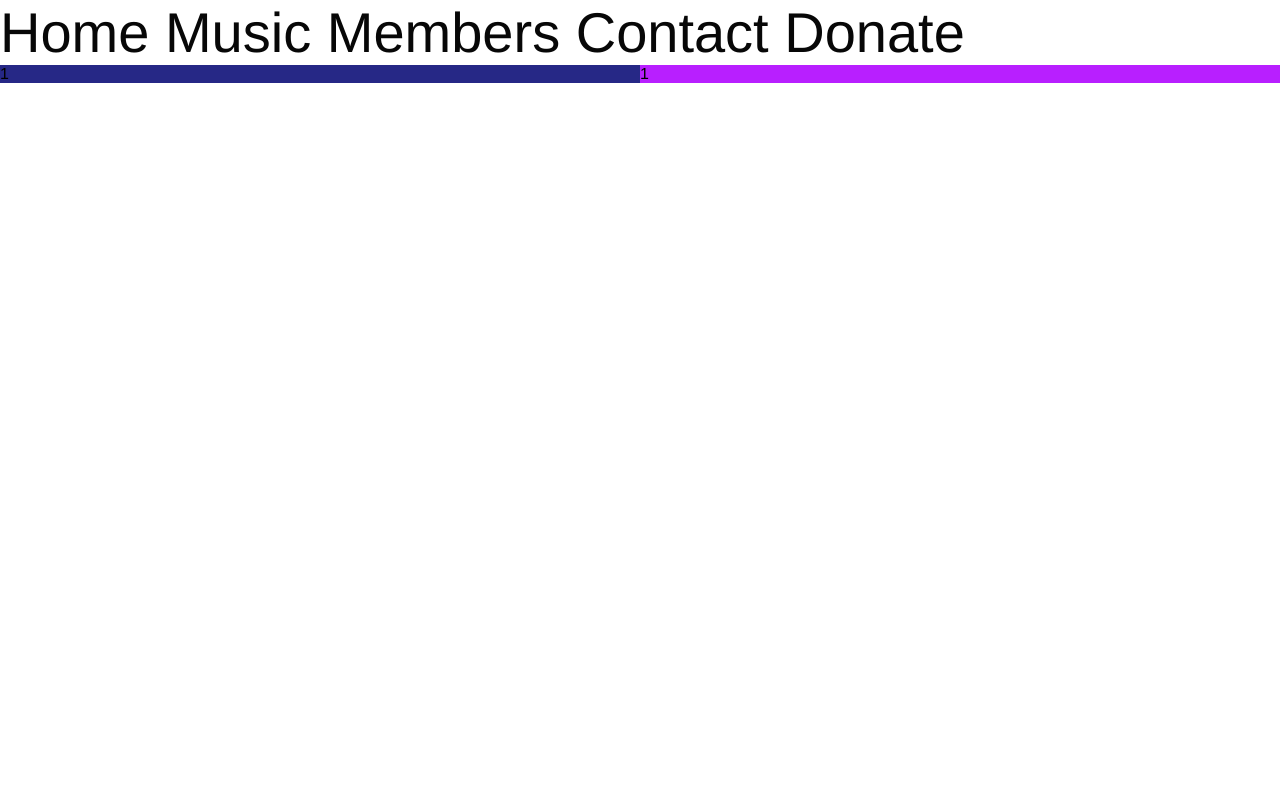
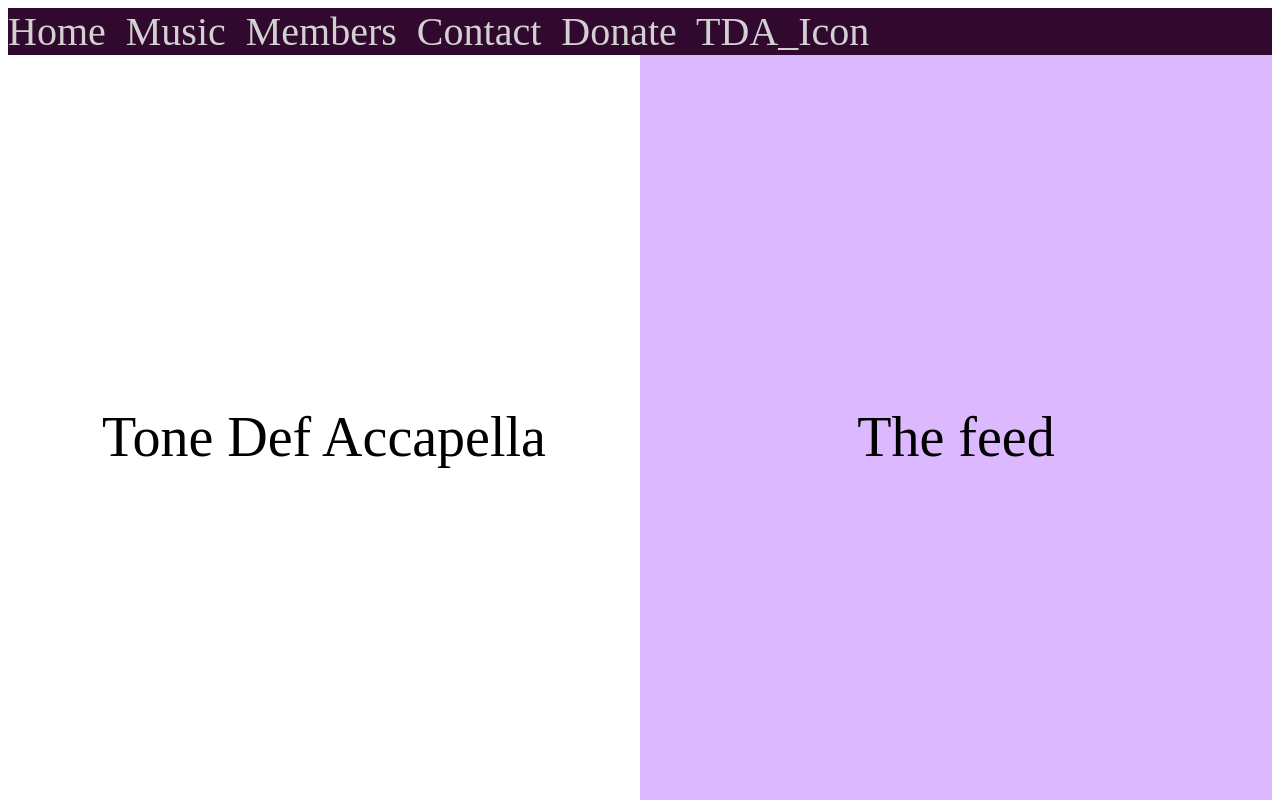
Before and after one commit to Cyang-UF/Tone-Def-Website, a React (Create React App) app in the folder client/: page / in a window 1280 px wide. Shown: the top 800 px of the page. Built offline with nearby package versions, Linux system fonts and the light colour scheme.

Commit message:
Add files via upload

```diff
--- a/client/src/Contact.js
+++ b/client/src/Contact.js
@@ -3,7 +3,17 @@ import React from "react";
 function Contact(){
     return(
     <div>
-        <h1>Welcome to the contacts page!</h1>
+        <div class = "grid-container">
+
+            <div class = "grid-item LeftSide">
+             <p id="blocktext"> Bookings </p>
+            </div>
+
+            <div class = "grid-item RightSide">
+            <p id="blocktext"> Contact Us </p>
+            </div>
+
+        </div>
     </div>
     );
 }
--- a/client/src/Donate.js
+++ b/client/src/Donate.js
@@ -2,9 +2,19 @@ import React from "react";
 
 function Donate(){
     return(
-        <div>
-            <h1>Welcome to the Donation page!</h1>
+    <div>
+        <div class = "grid-container">
+
+            <div class = "grid-item LeftSide">
+             <p id="blocktext">  Donate </p>
+            </div>
+
+            <div class = "grid-item RightSide">
+            <p id="blocktext"> API </p>
+            </div>
+
         </div>
+    </div>
     );
 }
 
--- a/client/src/Home.js
+++ b/client/src/Home.js
@@ -1,18 +1,16 @@
 import React from 'react';
-import Music from './Music';
-import Members from './Members';
-import Donate from './Donate';
-import Contact from './Contact';
-import NavBar from './NavBar';
-import { Route, Link } from "react-router-dom";
-
 
 function Home(){
     return(
       <div class = "grid-container">
-        <div class = "grid-item LeftSide"> 1</div>
-        <div class = "grid-item RightSide"> 1</div>
 
+            <div class = "grid-item LeftSide">
+              <p id="blocktext"> Tone Def Accapella </p>
+            </div>
+
+            <div class = "grid-item RightSide">
+            <p id="blocktext"> The feed </p>
+            </div>
 
       </div>
     );
--- a/client/src/Members.js
+++ b/client/src/Members.js
@@ -2,9 +2,19 @@ import React from "react";
 
 function Members(){
     return(
-        <div>
-            <h1>Welcome to the Members page!</h1>
+    <div>
+        <div class = "grid-container">
+
+            <div class = "grid-item LeftSide">
+             <p id="blocktext">  Existing member login </p>
+            </div>
+
+            <div class = "grid-item RightSide">
+            <p id="blocktext"> New Member info </p>
+            </div>
+
         </div>
+    </div>
     );
 }
 
--- a/client/src/Music.js
+++ b/client/src/Music.js
@@ -1,10 +1,21 @@
 import React from "react";
+
 
 function Music(){
     return(
         <div>
-            <h1>Welcome to the Music page!</h1>
+        <div class = "grid-container">
+
+            <div class = "grid-item LeftSide">
+            <p id="blocktext">  SoundCloud API </p>
+            </div>
+
+            <div class = "grid-item RightSide">
+            <p id="blocktext"> Spectrum info </p>
+            </div>
+
         </div>
+    </div>
     );
 }
 
--- a/client/src/NavBar.js
+++ b/client/src/NavBar.js
@@ -1,21 +1,19 @@
 import React from 'react';
-import Home from './Home';
-import Music from './Music';
-import Members from './Members';
-import Donate from './Donate';
-import Contact from './Contact';
+
 import { Route, Link } from "react-router-dom";
 
 
 function NavBar(){
     return(
-        <header classname = "centered">
+        <header className = "HeaderStyle">
+
 
         <Link to="/"> Home</Link>
         <Link to="/Music"> Music</Link>
         <Link to="/Members"> Members</Link>
         <Link to="/Contact"> Contact</Link>
         <Link to="/Donate"> Donate</Link>
+        <Link to="/"> TDA_Icon </Link>
 
 
         </header>
--- a/client/src/index.css
+++ b/client/src/index.css
@@ -1,21 +1,8 @@
 
 html {
     font-size: 62.5%; /* 16px x 62.5 = 10px = 1rem */
-    box-sizing: border-box;
+
   }
-
-body {
-    margin: 0;
-    height: 100vh;
-    font-size: 1.6rem;
-    font-family: Helvetica, Arial, sans-serif;
-    -webkit-font-smoothing: antialiased;
-    -moz-osx-font-smoothing: grayscale;
-  }
- #root{
-   height: 100%;
- }
-
 
 
 
@@ -23,29 +10,35 @@ body {
 .grid-container {
     display: grid;
     grid-template-columns: 1fr 1fr;
-    height: 100%
+    height: 922px;
 
 }
 .LeftSide{
-  background-color: #262886;
-  height: 100%;
+  background-color: #ffffff;
 }
 .RightSide{
-  background-color: #b81fff;
-  height: 100%;
+  background-color: #dcb9ff;
 }
 
+
+/*Nav Bar */
+.HeaderStyle{
+  background-color: #31092e;
+
+}
 
 
 
   /* Text Modifiers  */
   a {
-    font-size: 5.6rem;
-    color: #070707;
+    font-size: 4rem;
+    color: #d1d1d1;
     text-decoration: none;
+    word-spacing: 10px;
+
   }
   a:hover {
-    color: #b81fff;
+    color: #ffffff;
   }
 
 b {
@@ -54,6 +47,21 @@ b {
     color: #070707;
     text-decoration: none;
   }
+
+P { text-align: center }
+
+#blocktext {
+  font-size: 5.6rem;
+  color: #000000;
+  margin-top: 350px;
+  margin-left: auto;
+  margin-right: auto;
+
+}
+
+.CR{
+  text-align: right;
+}
 
 
 
```
